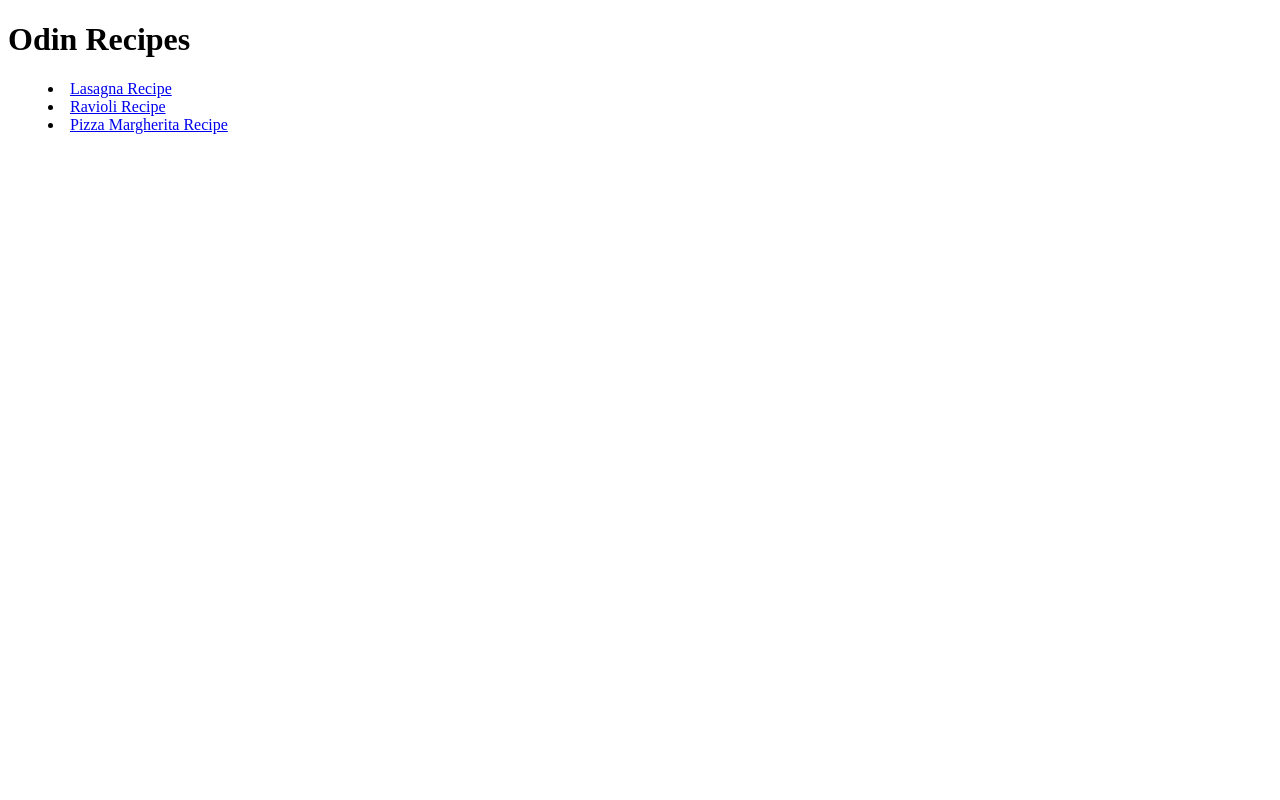
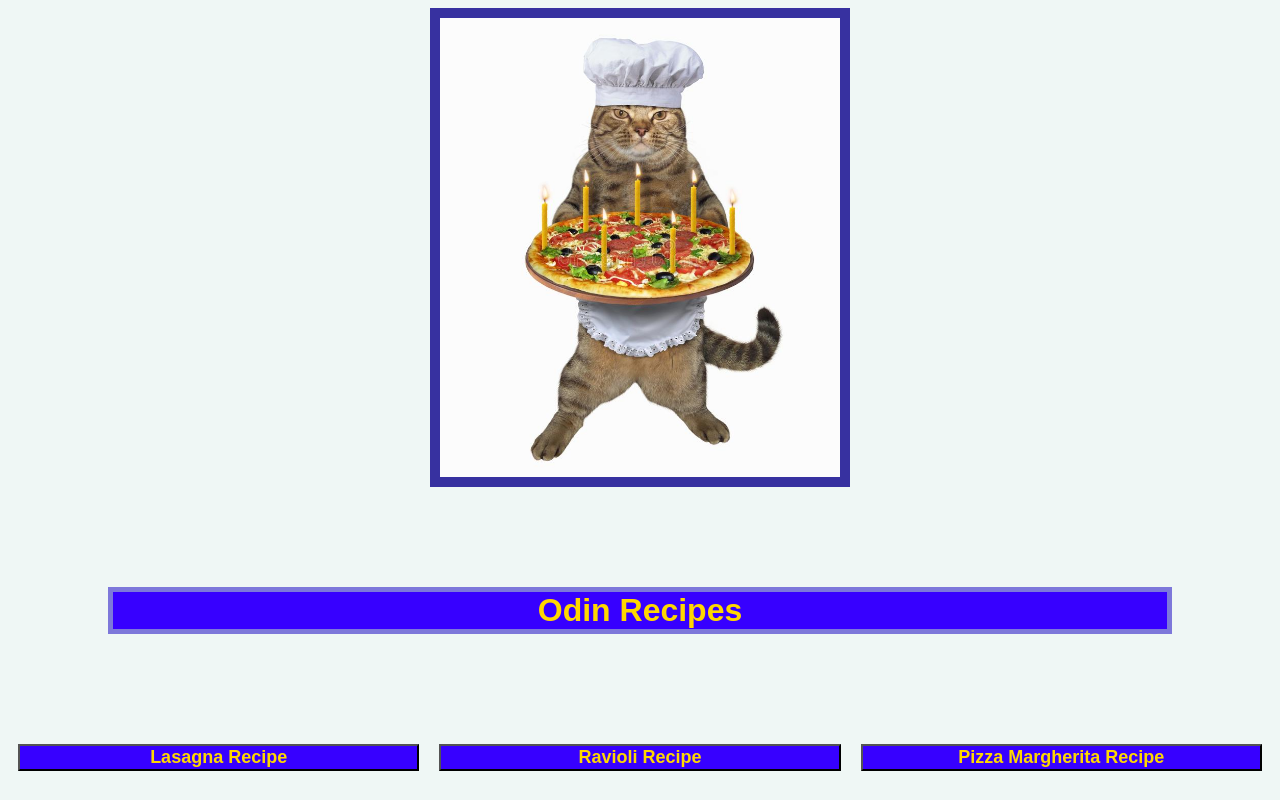
Before and after one commit to cryptobummed/odin-recipes, a plain HTML site: page index.html in a window 1280 px wide. Drawn offline with Linux system fonts and the light colour scheme.

Commit message:
(Modify files, add file styles.css, cat_chef.jpg)
Added img "cat_chef.jpg", buttons, background, font, design improvements to index.html,
Added buttons, background, font, design improvements to pizza_margherita.html, lasagna.html and ravioli.html

[Ticket: none]

```diff
--- /dev/null
+++ b/css/styles.css
@@ -0,0 +1,74 @@
+* {
+    background-color: rgb(239, 247, 245);
+    font-family: Arial, Helvetica, sans-serif;
+}
+
+h1 {
+    background-color: rgb(55, 0, 255);
+    color: gold;
+    text-align: center;
+    margin: 100px;
+    border: 5px solid rgb(125, 120, 218)
+}
+
+h3 {
+    background-color: rgb(55, 0, 255);
+    color: gold;
+    margin: 50px;
+    border: 5px solid rgb(125, 120, 218);
+}
+
+ol,
+ul,
+p {
+    background-color: rgb(125, 120, 218);
+    color: gold;
+    margin: 50px;
+    border: 5px solid blue;
+}
+
+li {
+    background-color: rgb(125, 120, 218);
+    color: gold;
+    margin: 50px;
+}
+
+ em {
+    background-color: rgb(125, 120, 218);
+}
+
+div {
+    display: flex;
+    justify-content: space-around;
+}
+
+.home-button {
+    width: 100%;
+    margin: 10px;
+    background-color: rgb(55, 0, 255);
+    color: gold;
+    text-decoration: none;
+    font-weight: bold;
+}
+
+a {
+    background-color: rgb(55, 0, 255);
+    color: gold;
+    text-decoration: none;
+}
+
+button {
+    background-color: blue;
+    font-size: large;
+}
+
+img {
+    width: 400px;
+    height: auto;
+    border: 10px solid rgb(55, 49, 160);
+    display: block;
+    margin-left: auto;
+    margin-right: auto;
+    margin-top: auto;
+    margin-bottom: auto;
+}
--- a/index.html
+++ b/index.html
@@ -2,17 +2,20 @@
 
 <html lang="en">
     <head>
+        <link rel="stylesheet" href="css/styles.css">
         <meta charset="utf-8">
         <title>Odin Recipes</title>
     </head>
 
     <body>
+        <img src="img/cat_chef.jpg">
         <h1>
             Odin Recipes
         </h1>
-        <menu>
-            <li><a href="recipes/lasagna.html">Lasagna Recipe</a></li>
-            <li><a href="recipes/ravioli.html">Ravioli Recipe</a></li>
-            <li><a href="recipes/pizza_margherita.html">Pizza Margherita Recipe</a></li>
+        <div>
+            <button class="home-button"><a href="recipes/lasagna.html">Lasagna Recipe</a></button>
+            <button class="home-button"><a href="recipes/ravioli.html">Ravioli Recipe</a></button>
+            <button class="home-button"><a href="recipes/pizza_margherita.html">Pizza Margherita Recipe</a></button>
+        </div>
     </body>
 </html>
```
Also changed, not shown: recipes/lasagna.html (+3 -2 lines), recipes/pizza_margherita.html (+3 -2 lines), recipes/ravioli.html (+3 -2 lines), img/cat_chef.jpg (added).
